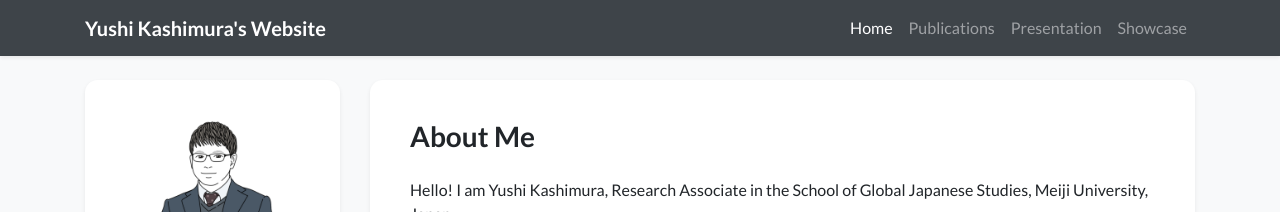
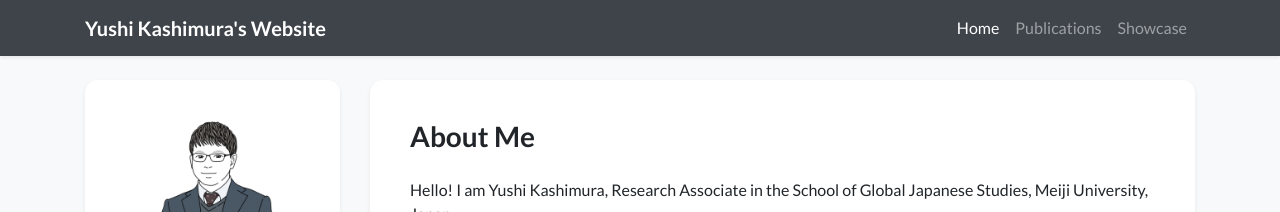
Before and after one commit to ys-kashimura/yushikashimura.github.io, a Jekyll site: the page built from index.html, in a window 1280 px wide. Shown: the top 212 px of the page. Built offline with Jekyll 4.4.1, drawn with Linux system fonts in a browser that asks for light colours; nearby versions of some CDN libraries; a style sheet for code colours, icons or effects is not loaded.

Commit message:
Update navigation.yml

```diff
--- a/_data/navigation.yml
+++ b/_data/navigation.yml
@@ -5,7 +5,5 @@ pages:
   url: /
 - name: Publications
   url: /publications
-- name: Presentation
-  url: presentation
 - name: Showcase
   url: /showcase
```
